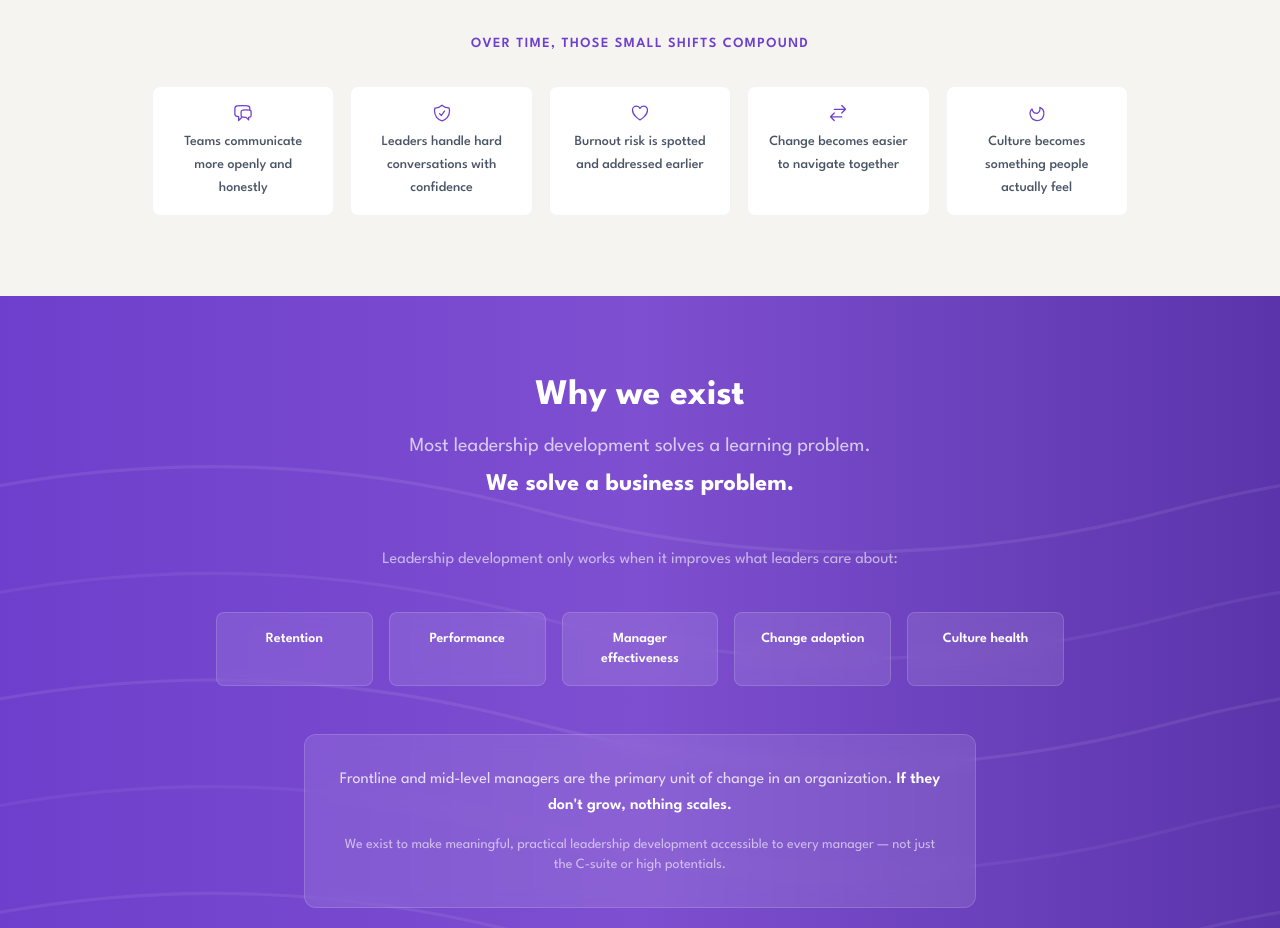
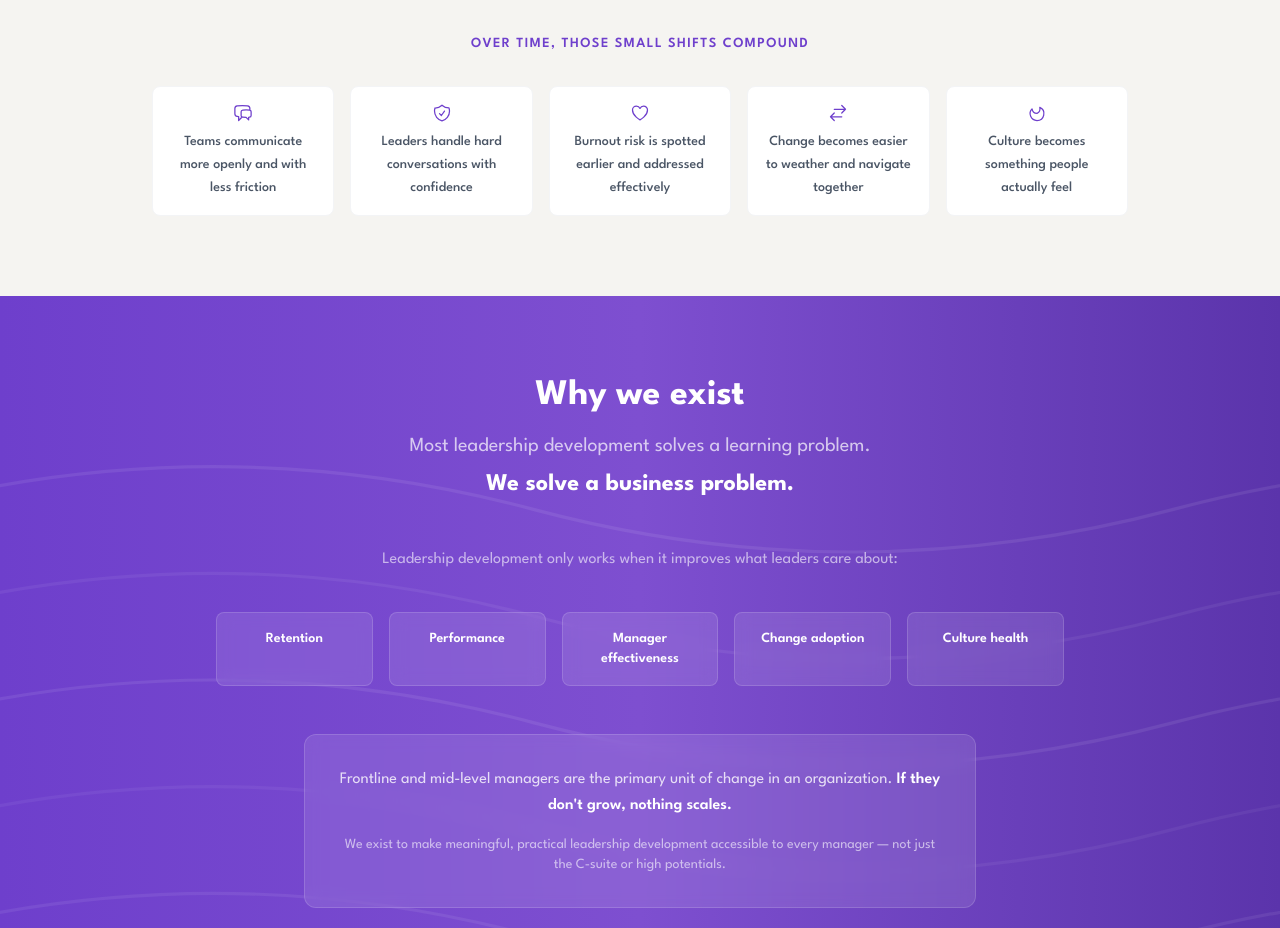
Before and after one commit to stevearntz/campfire-website, a Next.js app: page /about in a window 1280 px wide. Shown: the part 2600-3528 px from the top of the page. Built offline with nearby package versions, Linux system fonts and the light colour scheme; no server answers.

Commit message:
Update compound-shift card text on About page
Co-Authored-By: Claude Opus 4.6 <noreply@anthropic.com>

```diff
--- a/app/about/page.tsx
+++ b/app/about/page.tsx
@@ -391,7 +391,7 @@ export default function AboutPage() {
             <div className="grid grid-cols-1 sm:grid-cols-2 md:grid-cols-3 lg:grid-cols-5 gap-4">
               {[
                 {
-                  text: "Teams communicate more openly and honestly",
+                  text: "Teams communicate more openly and with less friction",
                   icon: (
                     <svg className="w-5 h-5" fill="none" stroke="currentColor" strokeWidth="1.5" viewBox="0 0 24 24">
                       <path strokeLinecap="round" strokeLinejoin="round" d="M20.25 8.511c.884.284 1.5 1.128 1.5 2.097v4.286c0 1.136-.847 2.1-1.98 2.193-.34.027-.68.052-1.02.072v3.091l-3-3c-1.354 0-2.694-.055-4.02-.163a2.115 2.115 0 01-.825-.242m9.345-8.334a2.126 2.126 0 00-.476-.095 48.64 48.64 0 00-8.048 0c-1.131.094-1.976 1.057-1.976 2.192v4.286c0 .837.46 1.58 1.155 1.951m9.345-8.334V6.637c0-1.621-1.152-3.026-2.76-3.235A48.455 48.455 0 0011.25 3c-2.115 0-4.198.137-6.24.402-1.608.209-2.76 1.614-2.76 3.235v6.226c0 1.621 1.152 3.026 2.76 3.235.577.075 1.157.14 1.74.194V21l4.155-4.155" />
@@ -407,7 +407,7 @@ export default function AboutPage() {
                   ),
                 },
                 {
-                  text: "Burnout risk is spotted and addressed earlier",
+                  text: "Burnout risk is spotted earlier and addressed effectively",
                   icon: (
                     <svg className="w-5 h-5" fill="none" stroke="currentColor" strokeWidth="1.5" viewBox="0 0 24 24">
                       <path strokeLinecap="round" strokeLinejoin="round" d="M21 8.25c0-2.485-2.099-4.5-4.688-4.5-1.935 0-3.597 1.126-4.312 2.733-.715-1.607-2.377-2.733-4.313-2.733C5.1 3.75 3 5.765 3 8.25c0 7.22 9 12 9 12s9-4.78 9-12z" />
@@ -415,7 +415,7 @@ export default function AboutPage() {
                   ),
                 },
                 {
-                  text: "Change becomes easier to navigate together",
+                  text: "Change becomes easier to weather and navigate together",
                   icon: (
                     <svg className="w-5 h-5" fill="none" stroke="currentColor" strokeWidth="1.5" viewBox="0 0 24 24">
                       <path strokeLinecap="round" strokeLinejoin="round" d="M7.5 21L3 16.5m0 0L7.5 12M3 16.5h13.5m0-13.5L21 7.5m0 0L16.5 12M21 7.5H7.5" />
```
